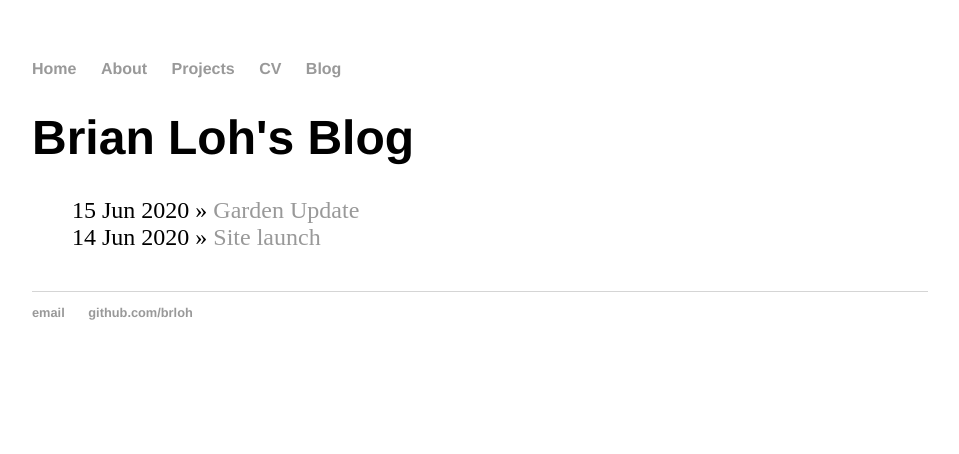
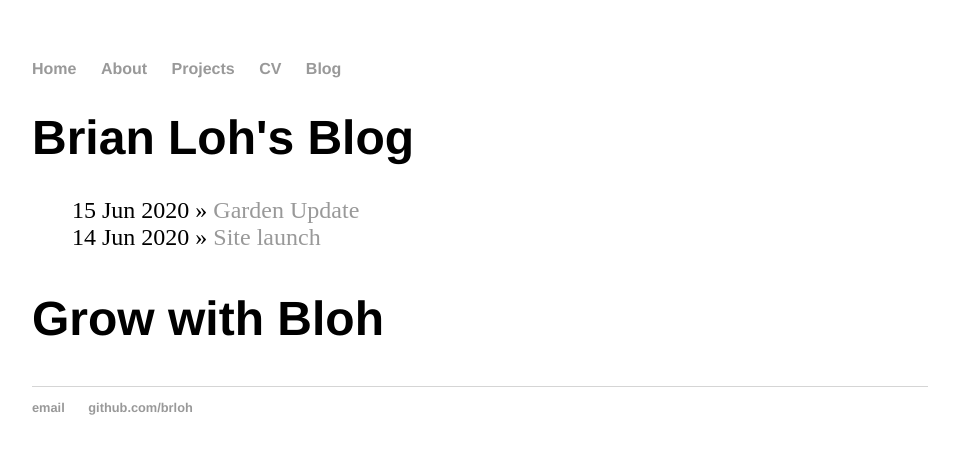
Before and after one commit to brloh/old-website, a Jekyll site: the page built from blog/index.html, in a window 1280 px wide. Shown: the top 454 px of the page, without its empty margins (160-1119 px from the left). Built offline with Jekyll 4.4.1, drawn with Linux system fonts in a browser that asks for light colours.

Commit message:
Update index.html

```diff
--- a/blog/index.html
+++ b/blog/index.html
@@ -9,3 +9,11 @@ title: Brian Loh's Blog
 	    <li><span>{{ post.date | date_to_string }}</span> » <a href="{{ post.url }}" title="{{ post.title }}">{{ post.title }}</a></li>
 	  {% endfor %}
 	</ul>
+
+	<h1>{{ "Grow with Bloh" }}</h1>
+	<ul class="posts">
+
+	  {% for post in site.garden %}
+	    <li><span>{{ garden.date | date_to_string }}</span> » <a href="{{ garden.url }}" title="{{ garden.title }}">{{ garden.title }}</a></li>
+	  {% endfor %}
+	</ul>
```
